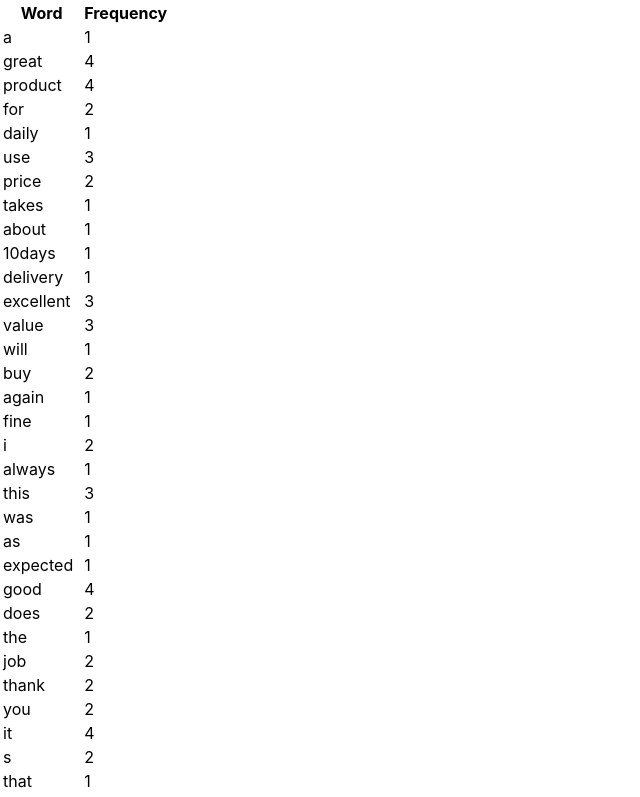
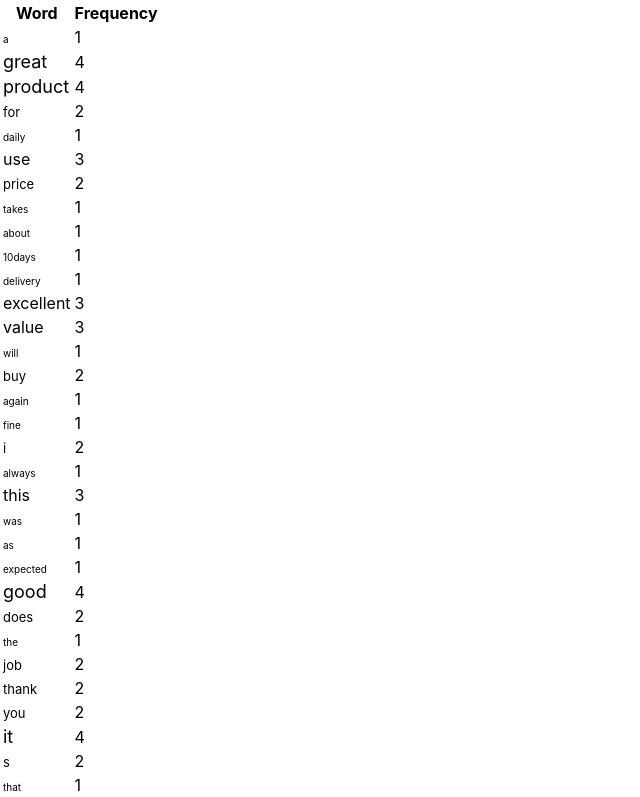
Before and after one commit to mjpayne8/eFundamentalsTest, a React (Create React App) app: page / in a window 1280 px wide. Shown: the top 797 px of the page, without its empty margins (0-640 px from the left). Built offline with nearby package versions, Linux system fonts and the light colour scheme.

Commit message:
Font sizes in table changed to reflect frequency. Highcharts attempted but keeps showing as undefined

```diff
--- a/package.json
+++ b/package.json
@@ -6,10 +6,13 @@
     "@testing-library/jest-dom": "^4.2.4",
     "@testing-library/react": "^9.4.0",
     "@testing-library/user-event": "^7.1.2",
+    "babel": "^6.23.0",
+    "highcharts": "^8.0.0",
     "highcharts-react-official": "^2.2.2",
     "react": "^16.12.0",
     "react-dom": "^16.12.0",
-    "react-scripts": "3.3.0"
+    "react-scripts": "3.3.0",
+    "webpack": "^4.41.2"
   },
   "scripts": {
     "start": "react-scripts start",
--- a/src/App.js
+++ b/src/App.js
@@ -4,7 +4,9 @@ import ReviewBox from './containers/ReviewBox.js'
 
 function App() {
   return (
-    <ReviewBox className='ReviewBox'/>
+    <div>
+      <ReviewBox className='ReviewBox'/>
+    </div>
   );
 }
 
--- a/src/components/TableRow.js
+++ b/src/components/TableRow.js
@@ -4,7 +4,7 @@ const TableRow = (props) => {
 
   return(
     <tr>
-      <td>{props.word}</td>
+      <td><font size= {props.count}>{props.word}</font></td>
       <td>{props.count}</td>
     </tr>
   )
--- /dev/null
+++ b/src/components/WordCloud.js
@@ -0,0 +1,42 @@
+import React from 'react'
+import HighChartsReact from 'highcharts-react-official'
+import HighCharts from 'highcharts/modules/wordcloud.js'
+
+const WordCloud = (props) => {
+
+  const wordArray = Object.keys(props.wordObject).map((key) => {
+      return ({name: key, weight: props.wordObject[key]})
+  })
+
+  const options = {
+                series: [{
+                    colors: ['#28B463', '#27AE60', '#186A3B', '#ABEBC6', '#73C6B6'],
+                    type: 'wordcloud',
+                    data: wordArray,
+                    name: 'Count'
+                }],
+                title: {
+                    text: ''
+                },
+                chart: {
+
+                    height: 330,
+                    margin: 15,
+                    type: 'line'
+                  },
+
+            };
+
+            return (
+                        <div>
+                            <HighchartsReact
+                            highcharts={Highcharts}
+                            constructorType={'chart'}
+                            options={options} />
+                        </div>
+                    )
+
+
+}
+
+export default WordCloud
--- a/src/containers/ReviewBox.js
+++ b/src/containers/ReviewBox.js
@@ -1,6 +1,7 @@
 import React, {Component} from 'react';
 import data from '../data/reviews.json'
 import WordTable from '../components/WordTable.js'
+// import WordCloud from '../components/WordCloud.js'
 
 class ReviewBox extends Component{
   constructor(props){
@@ -10,23 +11,30 @@ class ReviewBox extends Component{
     }
   }
 
-  componentDidMount(){
+  countWords(wordsToCount){
     const newData = {}
-    for (const review of data.reviews){
-      const splitReviews = review.split(/\W+/);
-      for(const word of splitReviews){
+    for (const sentance of wordsToCount){
+      const splitSentance = sentance.split(/\W+/);
+      for(const word of splitSentance){
         const lowCase = word.toLowerCase();
         newData[lowCase] ? newData[lowCase] += 1 : newData[lowCase] = 1;
       }
     }
-    delete newData['']
-    this.setState({formattedData: newData})
+    if (newData['']){ delete newData[''] };
+    return newData
+  }
+
+  componentDidMount(){
+    const newData = this.countWords(data.reviews);
+    this.setState({formattedData: newData});
   }
 
   render(){
     return(
-        <WordTable className="WordTable" wordObject={this.state.formattedData}/>
-  )
+        <div>
+          <WordTable className="WordTable" wordObject={this.state.formattedData}/>
+        </div>
+      )
   }
 }
 
```
Also changed, not shown: 1 other file (tests, documents, lock files or other folders).
